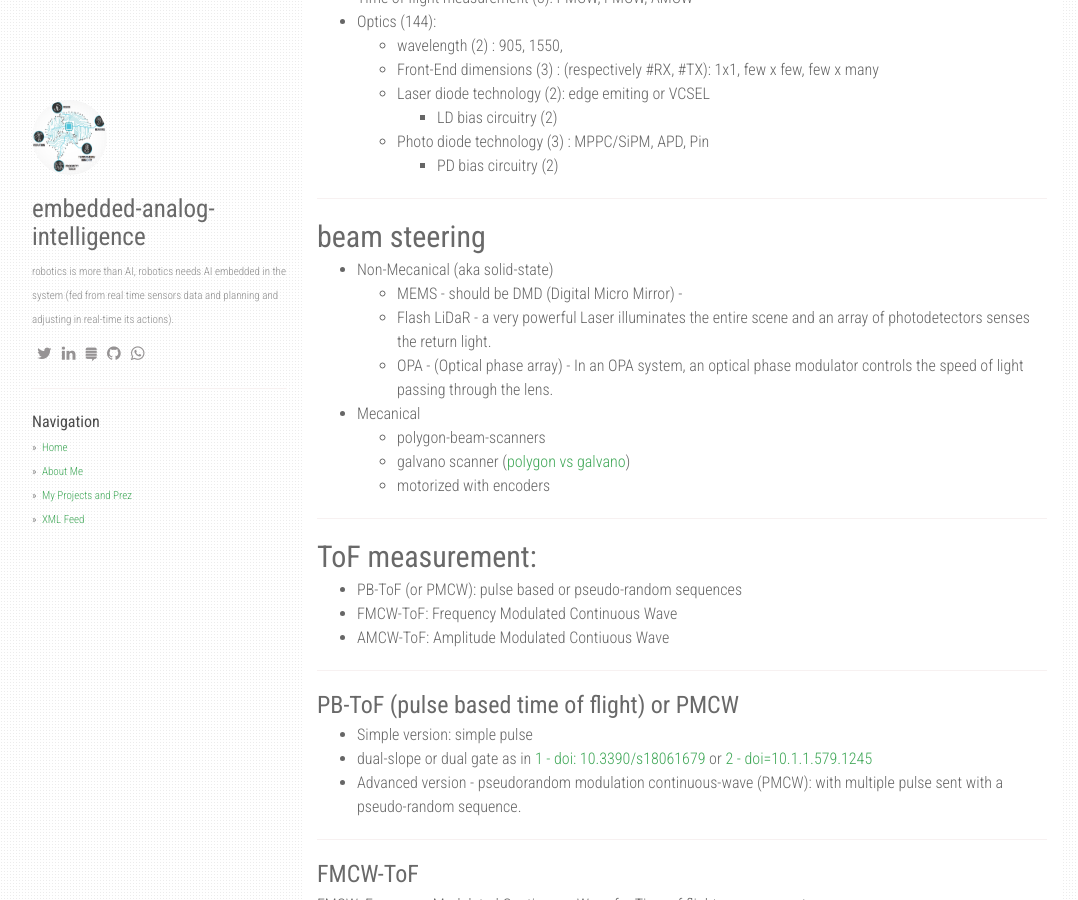
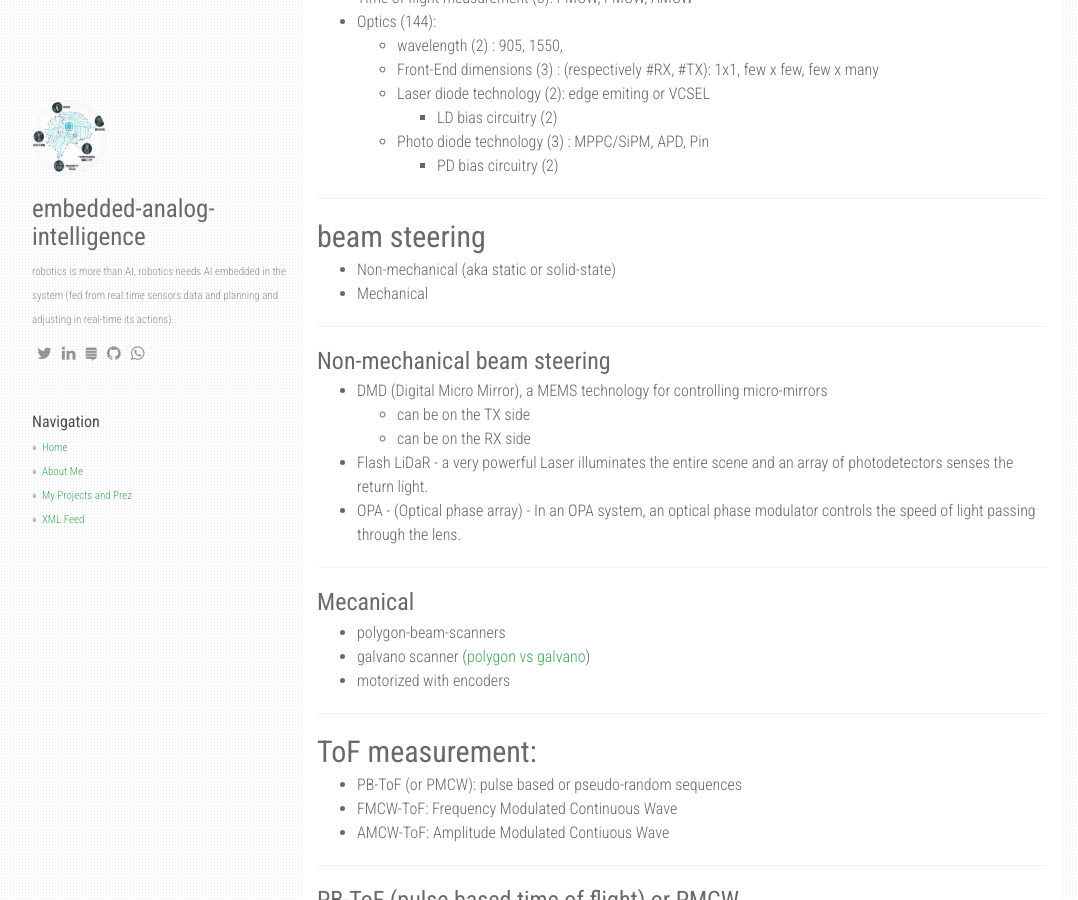
Before and after one commit to matt-chv/embedded-analog-intelligence, a Jekyll site: the page built from _posts/2020-01-07-lidars.md, in a window 1280 px wide and 900 px high, scrolled down 713 px. Shown: the whole window, without its empty margins (53-1131 px from the left). Built offline with Jekyll 4.4.1, drawn with Linux system fonts in a browser that asks for light colours; nearby versions of some CDN libraries; our own code applies the rules of GitHub Pages for plain Markdown files; comment, search, counter and statistics services are not loaded.

Commit message:
Update 2020-01-07-lidars.md

```diff
--- a/_posts/2020-01-07-lidars.md
+++ b/_posts/2020-01-07-lidars.md
@@ -42,15 +42,27 @@ beam steering (9):
 
 ## beam steering
 
-* Non-Mecanical (aka solid-state)
-    - MEMS - should be DMD (Digital Micro Mirror) -
-    - Flash LiDaR - a very powerful Laser illuminates the entire scene and an array of photodetectors senses the return light.
-    - OPA - (Optical phase array) -  In an OPA system, an optical phase modulator controls the speed
+* Non-mechanical (aka static or solid-state)
+* Mechanical
+
+----
+
+### Non-mechanical beam steering
+
+* DMD (Digital Micro Mirror), a MEMS technology for controlling micro-mirrors
+    - can be on the TX side
+    - can be on the RX side
+* Flash LiDaR - a very powerful Laser illuminates the entire scene and an array of photodetectors senses the return light.
+* OPA - (Optical phase array) -  In an OPA system, an optical phase modulator controls the speed
 of light passing through the lens.
-* Mecanical
-    - polygon-beam-scanners
-    - galvano scanner ([polygon vs galvano](https://www.nidec-copal-electronics.com/us/featuring/lidar-polygon/vs_galvo/))
-    - motorized with encoders
+
+----
+
+### Mecanical
+
+* polygon-beam-scanners
+* galvano scanner ([polygon vs galvano](https://www.nidec-copal-electronics.com/us/featuring/lidar-polygon/vs_galvo/))
+* motorized with encoders
 
 ---
 
```
